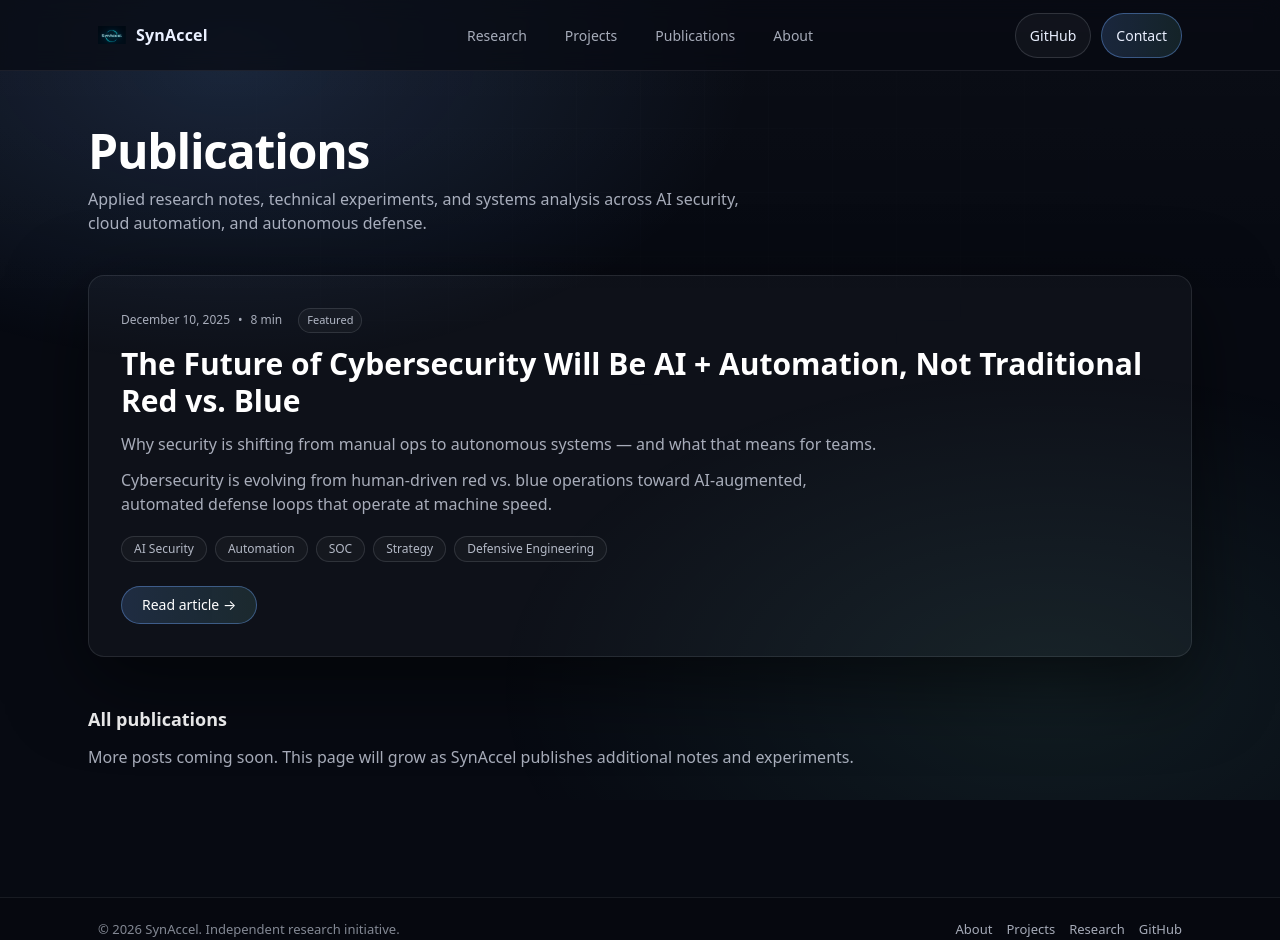
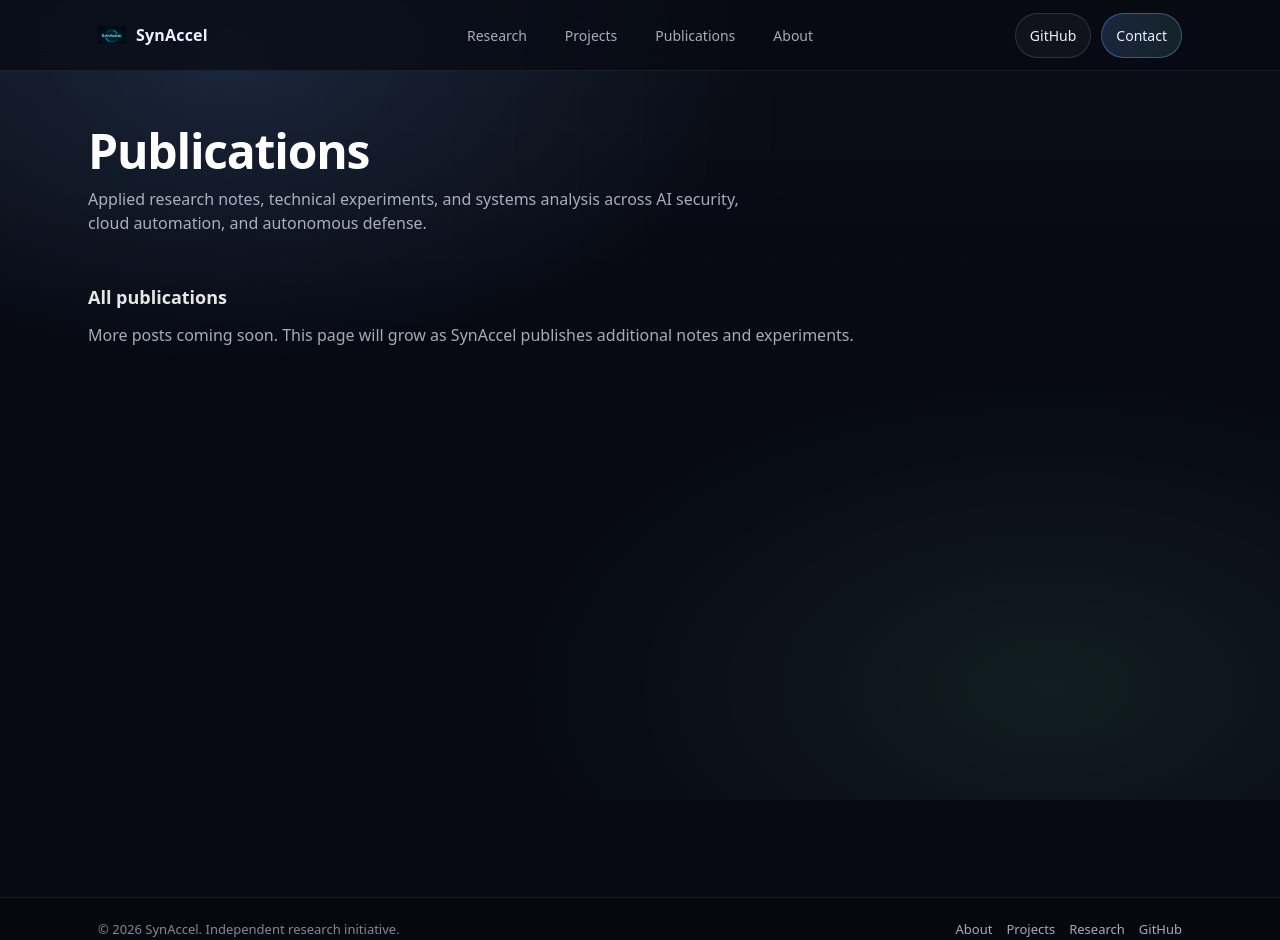
Before and after one commit to SynAccel/synaccel-site, a Next.js app: page /publications in a window 1280 px wide. Built offline with nearby package versions, Linux system fonts and the light colour scheme.

Commit message:
Update data.ts

```diff
--- a/app/publications/data.ts
+++ b/app/publications/data.ts
@@ -1,71 +1,86 @@
 // app/publications/data.ts
 
+export type ContentBlock =
+  | { type: "p"; text: string }
+  | { type: "h2"; text: string }
+  | { type: "ul"; items: string[] }
+  | { type: "quote"; text: string };
+
 export type Publication = {
-  slug: string;
+  slug: string;           // canonical slug (URL-safe)
   title: string;
   subtitle?: string;
   excerpt: string;
-  date: string; // YYYY-MM-DD
+  date: string;           // YYYY-MM-DD
   readTime: string;
   tags: string[];
-  heroImage?: string; // e.g. "/publications/future-ai-automation.png"
-  content: Array<
-    | { type: "p"; text: string }
-    | { type: "h2"; text: string }
-    | { type: "ul"; items: string[] }
-    | { type: "quote"; text: string }
-  >;
+  content: ContentBlock[];
 };
 
+function normalizeSlug(input: string) {
+  // Decode URL encoding, trim, lower-case, and normalize unicode punctuation.
+  // This protects you from curly quotes and other “smart” characters.
+  const decoded = decodeURIComponent(input ?? "");
+  return decoded
+    .trim()
+    .toLowerCase()
+    .replace(/[’‘]/g, "'")
+    .replace(/[“”]/g, '"')
+    .replace(/\s+/g, "-");
+}
+
+function slugify(title: string) {
+  // URL-safe canonical slug from a title
+  return normalizeSlug(title)
+    .replace(/[^a-z0-9-]/g, "") // keep only a-z 0-9 -
+    .replace(/-+/g, "-")
+    .replace(/^-|-$/g, "");
+}
+
+/**
+ * IMPORTANT:
+ * Use clean canonical slugs here (lowercase, hyphen-separated).
+ * If you’re unsure, you can omit slug and derive it from title,
+ * but below we keep it explicit.
+ */
 export const publications: Publication[] = [
-  {
-    slug: "future-of-ai-automation",
-    title: "The Future of Cybersecurity Will Be AI + Automation, Not Traditional Red vs. Blue",
-    subtitle: "Why security is shifting from manual ops to autonomous systems — and what that means for teams.",
-    excerpt:
-      "Cybersecurity is evolving from human-driven red vs. blue operations toward AI-augmented, automated defense loops that operate at machine speed.",
-    date: "2025-12-10",
-    readTime: "8 min",
-    tags: ["AI Security", "Automation", "SOC", "Strategy", "Defensive Engineering"],
-    // Optional: drop an image in /public and uncomment:
-    heroImage: "/publications/Article_evolution_of_cyber.png",
-    content: [
-      { type: "p", text: "Cybersecurity is changing faster than people realize. Within the last few years, AI has exploded onto the scene, powered by tools from OpenAI that many of us use every day. Traditional red-team vs. blue-team skill sets were designed for a world of manual attacks and manual defenses." },
-      { type: "p", text: "But the reality is that cybersecurity didn’t start this way. In the early days, everything was simpler — but also harder. Attacks were mostly manual, defenses were manual, and if something broke, someone had to sit there and figure it out line by line. Then we shifted into the “script era,” where both attackers and defenders automated repetitive tasks. Suddenly, exploitation frameworks, scanners, and defensive scripts became normal tools." },
-      { type: "p", text: "Now we’re entering the next phase. Blue teams aren’t just watching dashboards anymore — SIEMs, SOAR platforms, and EDR systems automatically correlate logs, detect anomalies, and trigger responses without a human touching it. What used to take hours is now happening in seconds." },
-      { type: "p", text: "And AI is pushing this even further. We’re no longer just running scripts — we’re building systems that understand, predict, and respond. Automation is becoming the core of cybersecurity, not an add-on." },
-
-      { type: "h2", text: "Why “Red vs. Blue” is becoming outdated" },
-      { type: "p", text: "As cybersecurity keeps evolving, the biggest shift we’re seeing isn’t just new tools — it’s a completely new philosophy. For decades, everything revolved around the classic “red” vs. “blue” model. One side attacks, the other defends. Humans on both ends, thinking, scripting, reacting." },
-      { type: "p", text: "But that model is becoming outdated. Modern threats don’t wait for humans to respond. Attacks happen at machine speed. Malware adapts. Phishing campaigns are automated. Adversaries are using AI to generate exploits, customize payloads, and constantly change their attacks." },
-      { type: "p", text: "So defenders have to evolve too." },
-
-      { type: "quote", text: "In the future, the real battlefield won’t be red vs. blue. It will be human + AI vs. automated threats." },
-
-      { type: "h2", text: "Where the industry is heading (5–10 years)" },
-      {
-        type: "ul",
-        items: [
-          "AI-driven SOCs become the norm: tier-1 triage, summarization, and initial response automated end-to-end.",
-          "Red teams shift toward autonomous adversary simulations and continuous security testing.",
-          "Blue teams become automation engineers: detection-as-code, adaptive playbooks, feedback loops.",
-          "Identity + behavior + prediction become core: continuous verification and behavioral analytics.",
-          "AI becomes a teammate: humans make final calls; AI handles speed, scale, and complexity.",
-          "Security looks like operating a living system: adaptive deception, dynamic policy, model retraining.",
-          "Human roles evolve: strategic thinking, automation logic, validation, and risk translation matter most."
-        ]
-      },
-
-      { type: "h2", text: "Conclusion" },
-      { type: "p", text: "As the cybersecurity landscape transforms, the divide between human and machine capabilities is becoming a partnership rather than a replacement. The future won’t belong to the fastest typers or the biggest red vs. blue teams — it will belong to those who can harness AI, automation, and adaptive systems to stay ahead of threats moving at machine speed." },
-      { type: "p", text: "Cybersecurity is entering a new era where defenders don’t just react — they anticipate. Where automation handles the noise, and humans focus on strategy. And in this next decade, the individuals and organizations that embrace this shift now will be the ones who define what modern security looks like." }
-    ]
-  }
+  // EXAMPLE (replace with your real entries)
+  // {
+  //   slug: "cybersecurity-is-entering-the-next-phase",
+  //   title: "Cybersecurity is entering the next phase",
+  //   subtitle: "From scripts to autonomous defense loops",
+  //   excerpt: "…",
+  //   date: "2025-12-10",
+  //   readTime: "6 min read",
+  //   tags: ["AI security", "Automation"],
+  //   content: [
+  //     { type: "p", text: "..." },
+  //   ]
+  // }
 ];
 
-// newest first helper
-export const publicationsSorted = [...publications].sort((a, b) => (a.date < b.date ? 1 : -1));
+// Sort newest first
+export const publicationsSorted = [...publications].sort(
+  (a, b) => (a.date < b.date ? 1 : -1)
+);
 
+// Robust lookup: try canonical match + a title-slug fallback
 export function getPublicationBySlug(slug: string) {
-  return publications.find((p) => p.slug === slug);
+  const s = normalizeSlug(slug);
+
+  // 1) direct slug match
+  let hit = publicationsSorted.find((p) => normalizeSlug(p.slug) === s);
+  if (hit) return hit;
+
+  // 2) fallback: slug derived from title (in case your stored slug is weird)
+  hit = publicationsSorted.find((p) => slugify(p.title) === s);
+  if (hit) return hit;
+
+  // 3) fallback: sometimes people accidentally store encoded slugs
+  hit = publicationsSorted.find((p) => normalizeSlug(encodeURIComponent(p.slug)) === s);
+  if (hit) return hit;
+
+  return undefined;
 }
+
+export { slugify, normalizeSlug };
```
